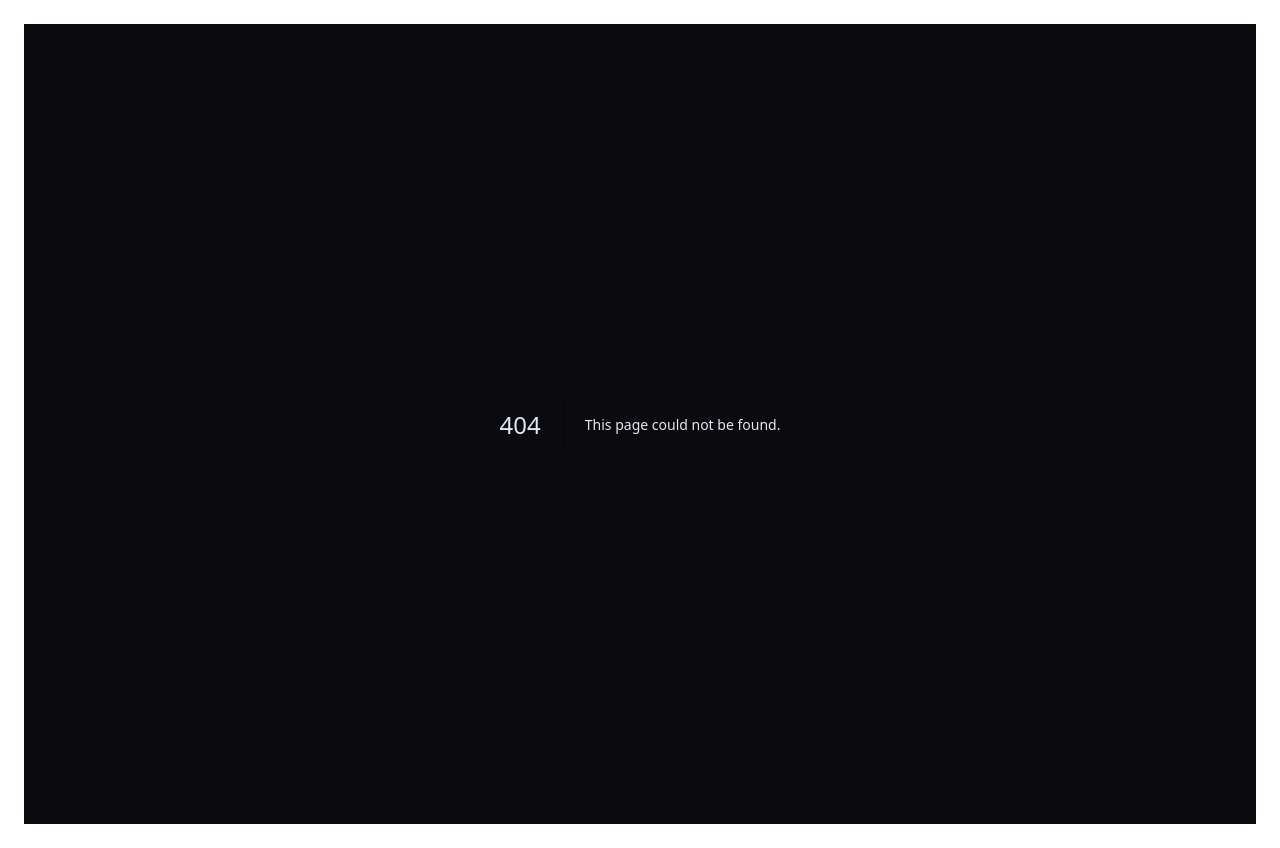
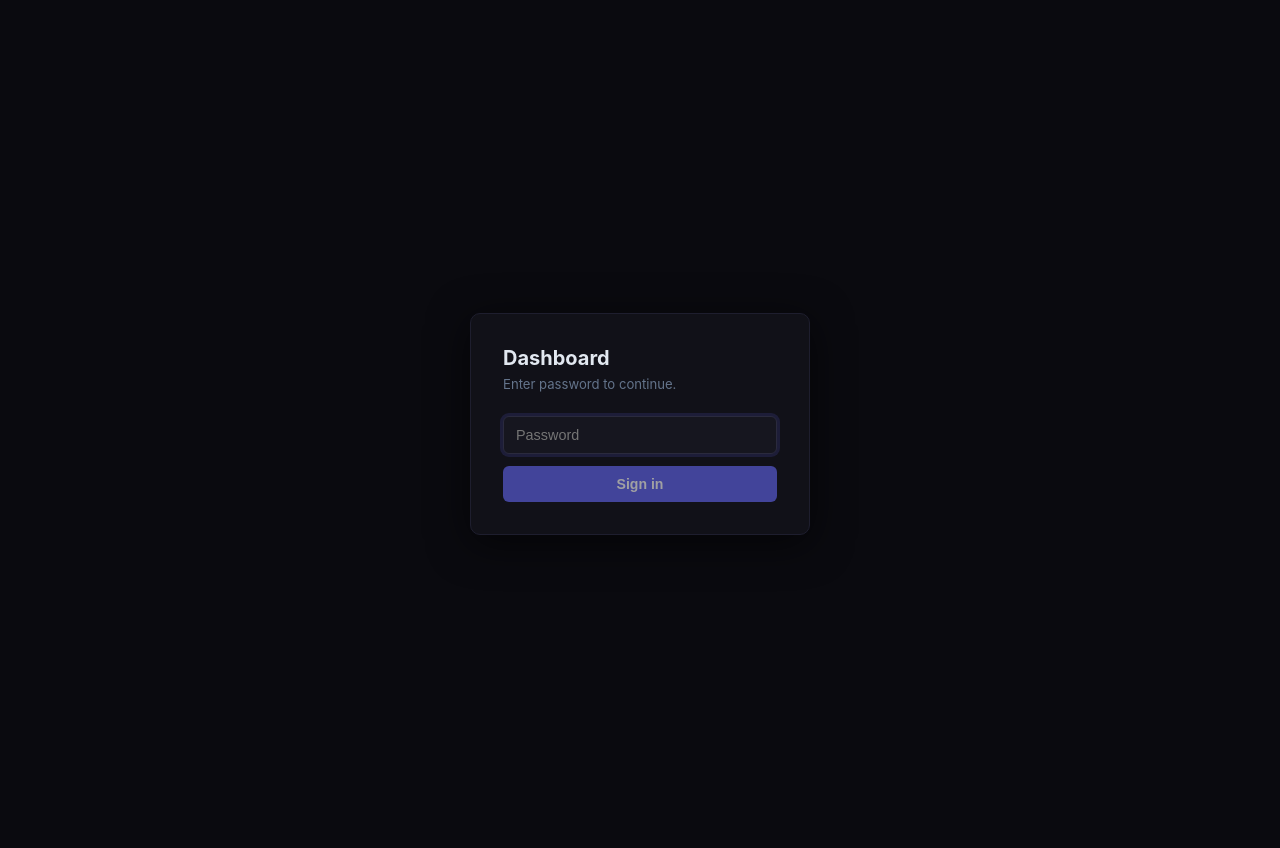
Before and after one commit to maxharper26/todo, a Next.js app: page /login in a window 1280 px wide. Before the commit this address had no page. Built offline with nearby package versions, Linux system fonts and the light colour scheme.

Commit message:
auth + fixes

```diff
--- a/components/charts/PieChart.js
+++ b/components/charts/PieChart.js
@@ -80,7 +80,7 @@ export default function PieChart({ allocations, sectorAllocations, size = 520 })
         </div>
       </div>
 
-      <div style={{ display: 'grid', gridTemplateColumns: 'minmax(260px, 1fr) minmax(180px, 0.7fr)', gap: 18, alignItems: 'center' }}>
+      <div style={{ display: 'grid', gridTemplateColumns: 'minmax(0, 1fr) minmax(140px, 0.6fr)', gap: 18, alignItems: 'center' }}>
         <svg
           viewBox={`0 0 ${size} ${size}`}
           width="100%"
--- a/package.json
+++ b/package.json
@@ -1,6 +1,7 @@
 {
   "dependencies": {
     "@vercel/blob": "^0.23.0",
+    "cookie": "^0.6.0",
     "next": "13.4.10",
     "react": "18.2.0",
     "react-dom": "18.2.0"
--- a/pages/index.js
+++ b/pages/index.js
@@ -5,7 +5,7 @@ export default function Home() {
 export function getServerSideProps() {
   return {
     redirect: {
-      destination: '/stocks',
+      destination: '/todo',
       permanent: false,
     },
   };
--- /dev/null
+++ b/pages/login.js
@@ -0,0 +1,74 @@
+import { useState } from 'react';
+import { useRouter } from 'next/router';
+
+export default function LoginPage() {
+  const [password, setPassword] = useState('');
+  const [error, setError] = useState('');
+  const [loading, setLoading] = useState(false);
+  const router = useRouter();
+
+  async function handleSubmit(e) {
+    e.preventDefault();
+    setLoading(true);
+    setError('');
+    try {
+      const res = await fetch('/api/auth', {
+        method: 'POST',
+        headers: { 'Content-Type': 'application/json' },
+        body: JSON.stringify({ password }),
+      });
+      if (res.ok) {
+        const from = router.query.from || '/stocks';
+        router.push(from);
+      } else {
+        setError('Incorrect password.');
+        setPassword('');
+      }
+    } catch {
+      setError('Something went wrong.');
+    } finally {
+      setLoading(false);
+    }
+  }
+
+  return (
+    <div style={{
+      minHeight: '100vh', display: 'flex', alignItems: 'center', justifyContent: 'center',
+      background: '#0a0a0f', fontFamily: '-apple-system, BlinkMacSystemFont, "Segoe UI", sans-serif',
+    }}>
+      <div style={{
+        background: '#111118', border: '1px solid #1e1e2e', borderRadius: 10,
+        padding: 32, width: 340, maxWidth: '90vw',
+        boxShadow: '0 8px 40px rgba(0,0,0,.6)',
+      }}>
+        <h1 style={{ color: '#e2e8f0', fontSize: 20, fontWeight: 700, marginBottom: 6 }}>Dashboard</h1>
+        <p style={{ color: '#64748b', fontSize: '0.82rem', marginBottom: 24 }}>Enter password to continue.</p>
+        <form onSubmit={handleSubmit}>
+          <input
+            type="password"
+            placeholder="Password"
+            value={password}
+            onChange={e => setPassword(e.target.value)}
+            autoFocus
+            style={{
+              width: '100%', padding: '10px 12px', borderRadius: 6, fontSize: '0.9rem',
+              background: '#16161f', border: '1px solid #2a2a3d', color: '#e2e8f0',
+              marginBottom: 12, boxSizing: 'border-box', outline: 'none',
+            }}
+          />
+          {error && <p style={{ color: '#ef4444', fontSize: '0.8rem', marginBottom: 10 }}>{error}</p>}
+          <button
+            type="submit"
+            disabled={loading || !password}
+            style={{
+              width: '100%', padding: '10px 0', borderRadius: 6, fontSize: '0.88rem',
+              fontWeight: 600, cursor: loading || !password ? 'not-allowed' : 'pointer',
+              background: '#6366f1', border: 'none', color: '#fff',
+              opacity: loading || !password ? 0.6 : 1,
+            }}
+          >{loading ? 'Checking…' : 'Sign in'}</button>
+        </form>
+      </div>
+    </div>
+  );
+}
```
Also changed, not shown: components/charts/LineChart.js (+12 -12 lines), middleware.js (added, +28 -0 lines), pages/api/auth.js (added, +28 -0 lines), pages/stocks.js (+49 -0 lines), 1 other file (tests, documents, lock files or other folders).
